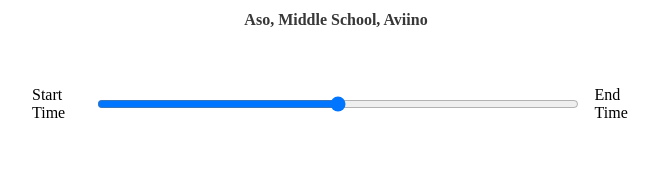
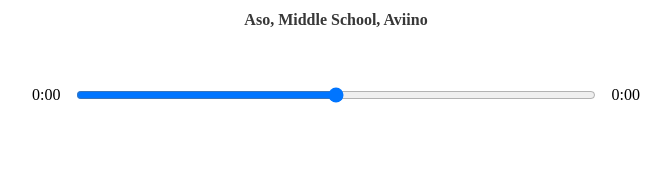
Before and after one commit to farahanasuhaimi/React-Course-with-DevEd, a React (Create React App) app in the folder music-player/: page / in a window 1280 px wide. Shown: the part 410-590 px from the top of the page, without its empty margins (304-975 px from the left). Built offline with nearby package versions, Linux system fonts and the light colour scheme.

Commit message:
Update Player.js
added start time and end time

```diff
--- a/music-player/src/components/Player.js
+++ b/music-player/src/components/Player.js
@@ -21,6 +21,12 @@
         const duration = e.target.duration;
         setSongInfo({...songInfo, currentTime: current, duration})
     }
+
+    const getTime = (time) => {
+        return (
+            Math.floor(time/60) + ":" + ("0" + Math.floor(time%60)).slice(-2)
+        )
+    }
     // state(s)
     const [songInfo, setSongInfo] = useState({
         currentTime: null,
@@ -30,16 +36,16 @@
     return (
         <div className="player">
            <div className="time-control">
-               <p>Start Time</p>
+               <p>{getTime(songInfo.currentTime)}</p>
                <input type="range"/>
-               <p>End Time</p>
+               <p>{getTime(songInfo.duration)}</p>
            </div>
            <div className="play-control">
             <FontAwesomeIcon className='skip-back' size='2x' icon={faAngleLeft} />
             <FontAwesomeIcon onClick={playSongHandler} className='play' size='2x' icon={faPlay} />
             <FontAwesomeIcon className='skip-forward' size='2x' icon={faAngleRight} />
            </div>
-           <audio onTimeUpdate={timeUpdateHandler} ref={audioRef} src={currentSong.audio}></audio>
+           <audio onLoadedMetadata={timeUpdateHandler} onTimeUpdate={timeUpdateHandler} ref={audioRef} src={currentSong.audio}></audio>
         </div>
     )
 }
```
